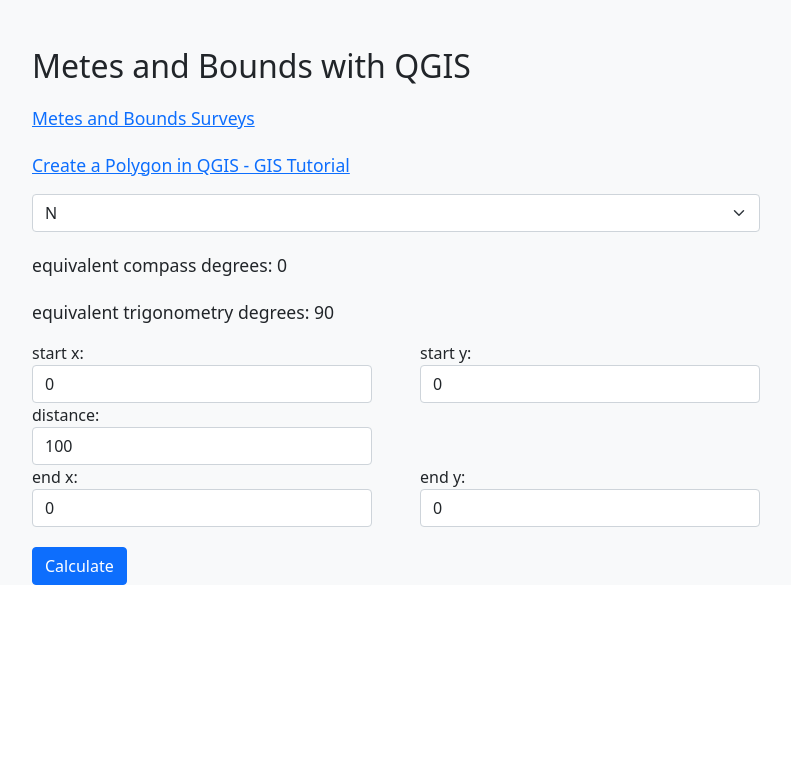
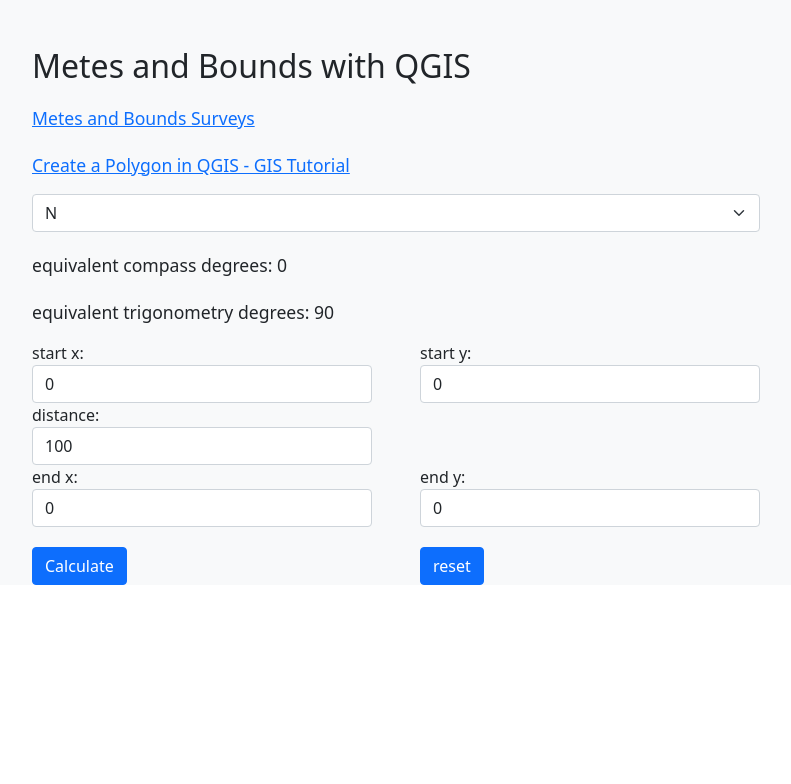
Before and after one commit to basic99/homepage2, a PHP site: page /article/compass-headings.php in a window 1280 px wide. Shown: the part 276-1060 px from the top of the page, without its empty margins (244-1035 px from the left). Run offline with PHP 8.4, Linux system fonts and the light colour scheme.

Commit message:
reset btn

```diff
--- a/article/compass-headings.php
+++ b/article/compass-headings.php
@@ -124,7 +124,10 @@
 <div class="row g-5 bg-light rounded">
   <div class="col-md-2"></div>
   <div class="col-md-4">
-<button type="button" class="btn btn-primary">Calculate</button>
+<button id='calculate' type="button" class="btn btn-primary">Calculate</button>
+</div>
+<div class="col-md-4">
+<button id='reset' type="button" class="btn btn-primary">reset</button>
 </div>
 </div>
 
--- a/js/compass-headings.js
+++ b/js/compass-headings.js
@@ -32,7 +32,7 @@ $(document).ready(function() {
         $("#degrees_trig").html(`equivalent trigonometry degrees: ${degrees_trig}`);
     });
 
-    $("button").click(function() {
+    $("#calculate").click(function() {
         console.log("clicked");
         let radians = (degrees_trig / 180) * Math.PI;
         console.log(radians);
@@ -46,5 +46,12 @@ $(document).ready(function() {
         let end_y = Math.sin(radians) * parseFloat(distance) + parseFloat(start_y);
         $("#end_y").val(end_y.toFixed(5));
 
-    })
-})
+    });
+
+    $("#reset").click(function() {
+        window.location.reload();
+    });
+
+
+
+});
```
